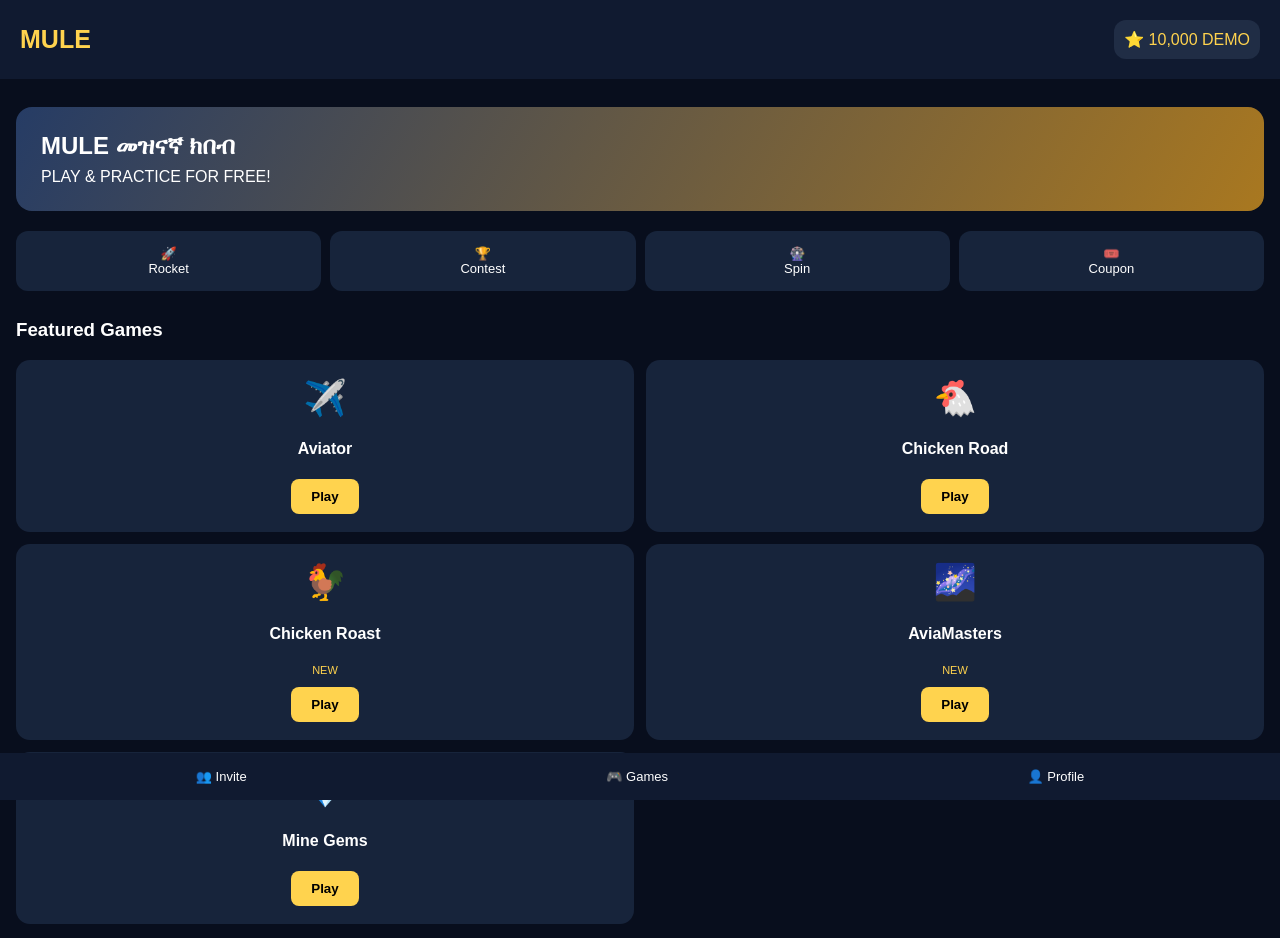
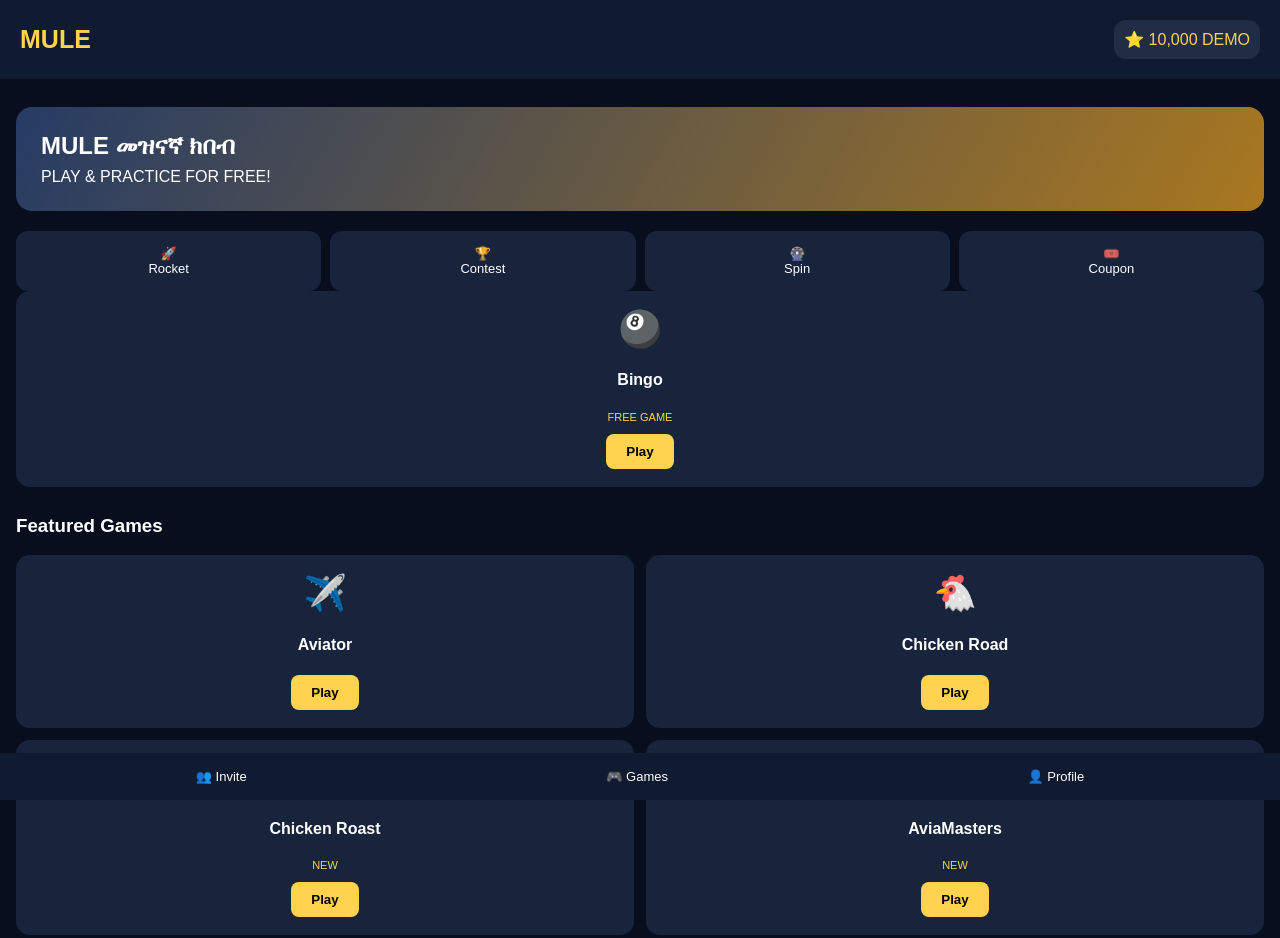
Before and after one commit to mulugdeyhualemu-del/mule-entertainment-new, a plain HTML site: page index.html in a window 1280 px wide. Shown: the top 938 px of the page. Drawn offline with Linux system fonts and the light colour scheme.

Commit message:
Update index.html

```diff
--- a/index.html
+++ b/index.html
@@ -43,6 +43,11 @@ main{padding-bottom:85px}
 <div class="shortcut">🏆<br>Contest</div>
 <div class="shortcut">🎡<br>Spin</div>
 <div class="shortcut">🎟️<br>Coupon</div>
+</div><div class="game">
+  <div class="emoji">🎱</div>
+  <h4>Bingo</h4>
+  <p class="tag">FREE GAME</p>
+  <button onclick="location.href='bingo.html'">Play</button>
 </div>
 <h3>Featured Games</h3>
 <div class="games">
```
